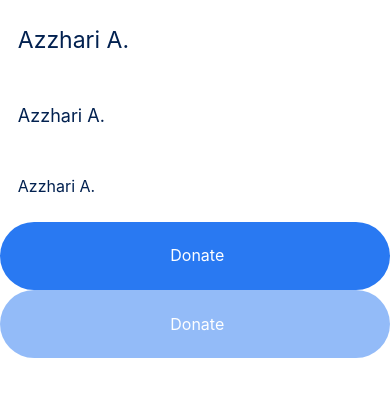
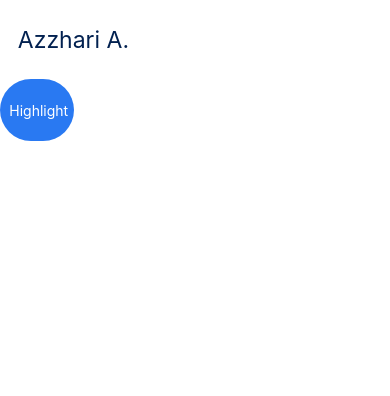
Before and after one commit to Akshita2020/DonationApp-react-native, a React Native app: screen / in a window 390 px wide. Shown: the top 396 px of the page. Built offline with nearby package versions, Linux system fonts and the light colour scheme.

Commit message:
Created tab component using useRef

```diff
--- /dev/null
+++ b/components/Tab/Tab.tsx
@@ -0,0 +1,37 @@
+import React, {useState, useRef} from 'react';
+import {Text, Pressable} from 'react-native';
+import styles from './styles';
+import {horizontalScale} from '../../assets/styles/scaling';
+
+interface TabProps {
+  title: string;
+  isInactive?: boolean;
+  onPress: () => void;
+}
+
+const Tab = ({title, isInactive = false, onPress}: TabProps) => {
+  const [width, setWidth] = useState(0);
+  const textRef = useRef(null);
+  console.log(width);
+  const paddingHorizontal = 33;
+  const tabWidth = {
+    width: horizontalScale(paddingHorizontal * 2 + width),
+  };
+  return (
+    <Pressable
+      disabled={isInactive}
+      style={[styles.tab, isInactive && styles.inActiveTab, tabWidth]}
+      onPress={() => onPress()}>
+      <Text
+        onTextLayout={event => {
+          setWidth(event.nativeEvent.lines[0].width);
+        }}
+        ref={textRef}
+        style={[styles.title, isInactive && styles.inactiveTitle]}>
+        {' '}
+        {title}
+      </Text>
+    </Pressable>
+  );
+};
+export default Tab;
--- /dev/null
+++ b/components/Tab/styles.tsx
@@ -0,0 +1,31 @@
+import {StyleSheet} from 'react-native';
+import {getFontFamily} from '../../android/app/build/intermediates/assets/debug/mergeDebugAssets/custom/helper';
+import {
+  horizontalScale,
+  scaleFontSize,
+  verticalScale,
+} from '../../assets/styles/scaling';
+
+const styles = StyleSheet.create({
+  tab: {
+    backgroundColor: '#2979F2',
+    height: verticalScale(50),
+    justifyContent: 'center',
+    borderRadius: horizontalScale(50),
+  },
+  title: {
+    fontFamily: getFontFamily('Inter_18pt', '500'),
+    fontSize: scaleFontSize(14),
+    lineHeight: scaleFontSize(17),
+    color: '#FFFFFF',
+    textAlign: 'center',
+  },
+  inactiveTitle: {
+    color: '#79869F',
+  },
+  inActiveTab: {
+    backgroundColor: '#F3F5F9',
+  },
+});
+
+export default styles;
--- a/screens/Home/Home.tsx
+++ b/screens/Home/Home.tsx
@@ -3,20 +3,13 @@ import {SafeAreaView, View} from 'react-native';
 import globalStyle from '../../assets/styles/globalStyle';
 import Header from '../../components/Header/Header';
 import Button from '../../components/Button/Button';
+import Tab from '../../components/Tab/Tab';
 const Home = () => {
   return (
     <SafeAreaView style={[globalStyle.backgroundWhite, globalStyle.flex]}>
       <View>
         <Header title={'Azzhari A.'} type={1} />
-        <Header title={'Azzhari A.'} type={2} />
-        <Header title={'Azzhari A.'} type={3} />
-        <Button
-          title={'Donate'}
-          onPress={() => {
-            console.log('you just pressed me');
-          }}
-        />
-        <Button title={'Donate'} isDisabled={true} onPress={() => null} />
+      <Tab title={'Highlight'}/>
       </View>
     </SafeAreaView>
   );
```
